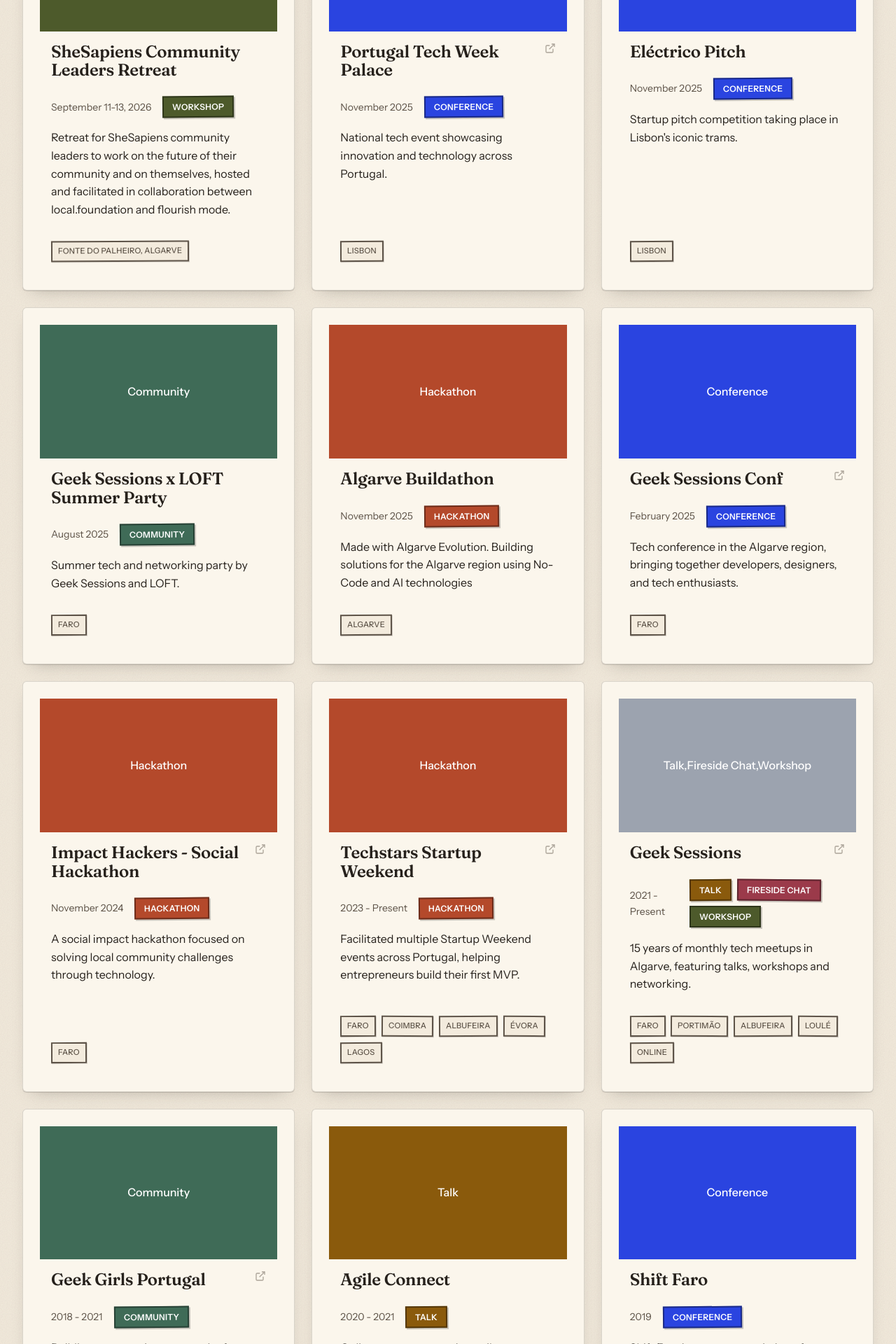
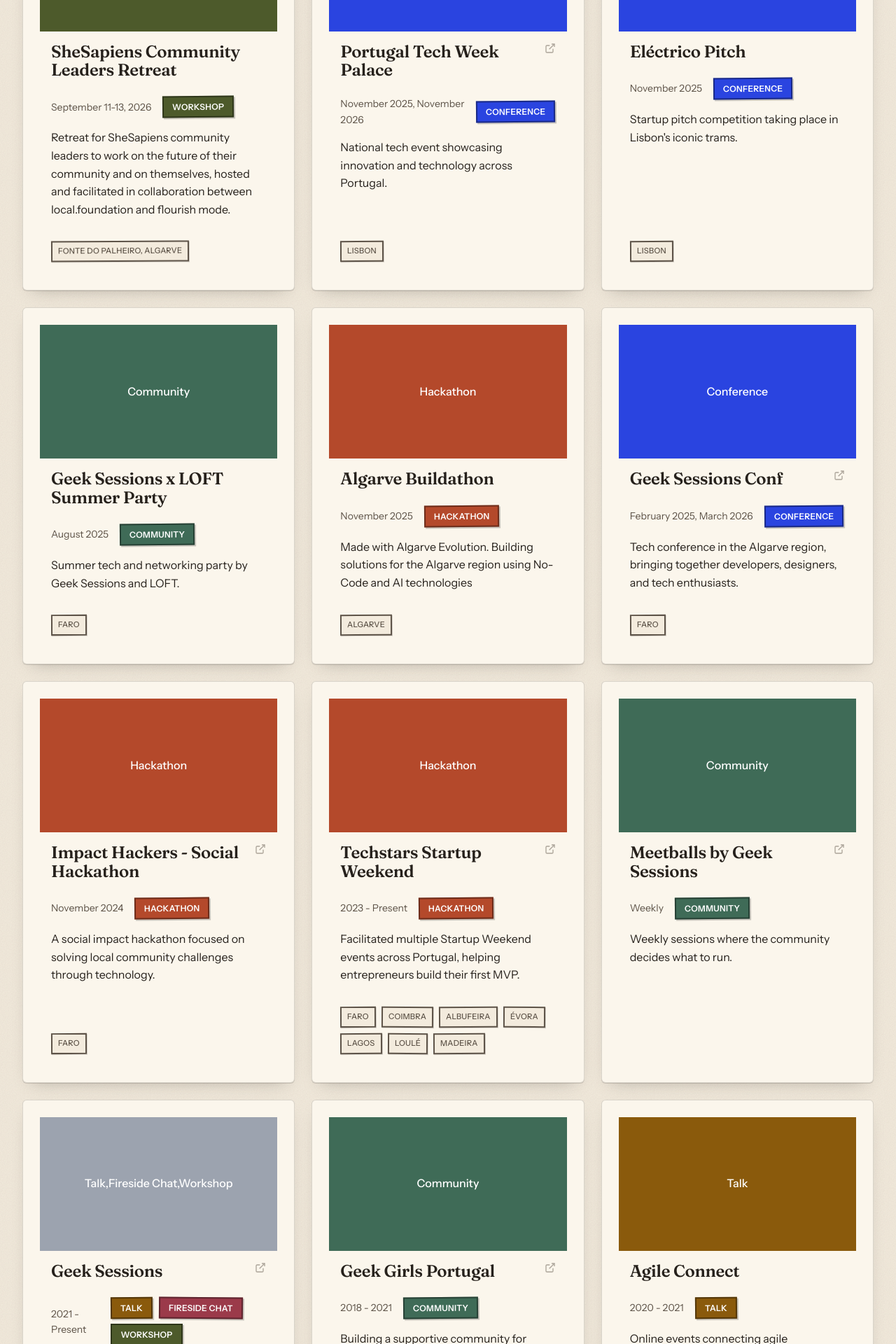
Before and after one commit to penelopeg/penelopeg.github.io, a SvelteKit app: page /events in a window 1280 px wide. Shown: the part 680-2600 px from the top of the page at 70% size. Built offline with nearby package versions, Linux system fonts and the light colour scheme.

Commit message:
Events: new editions on existing cards, add Loulé, Madeira and Meetballs

```diff
--- a/src/routes/events/+page.svelte
+++ b/src/routes/events/+page.svelte
@@ -25,7 +25,7 @@
       title: 'Portugal Tech Week Palace',
       description: 'National tech event showcasing innovation and technology across Portugal.',
       locations: ['Lisbon'],
-      date: 'November 2025',
+      date: 'November 2025, November 2026',
       type: 'conference',
       url: 'https://portugaltechweek.com'
     },
@@ -54,7 +54,7 @@
       title: 'Geek Sessions Conf',
       description: 'Tech conference in the Algarve region, bringing together developers, designers, and tech enthusiasts.',
       locations: ['Faro'],
-      date: 'February 2025',
+      date: 'February 2025, March 2026',
       type: 'conference',
       // image: '{base}/images/events/gsconf.jpg',
       url: 'https://geeksessionsconf.pt'
@@ -71,11 +71,18 @@
     {
       title: 'Techstars Startup Weekend',
       description: 'Facilitated multiple Startup Weekend events across Portugal, helping entrepreneurs build their first MVP.',
-      locations: ['Faro', 'Coimbra', 'Albufeira', 'Évora', 'Lagos'],
+      locations: ['Faro', 'Coimbra', 'Albufeira', 'Évora', 'Lagos', 'Loulé', 'Madeira'],
       date: '2023 - Present',
       type: 'hackathon',
       // image: '{base}/images/events/startup-weekend.jpg',
       url: 'https://techstars.com'
+    },
+    {
+      title: 'Meetballs by Geek Sessions',
+      description: 'Weekly sessions where the community decides what to run.',
+      date: 'Weekly',
+      type: 'community',
+      url: 'https://meetballs.org'
     },
     {
       title: 'Geek Sessions',
```
